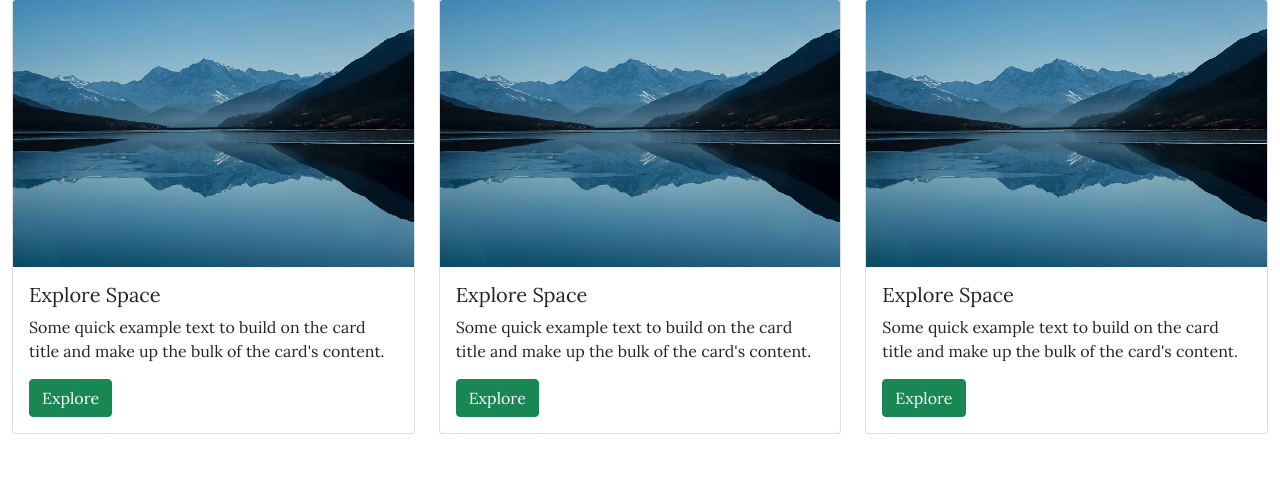
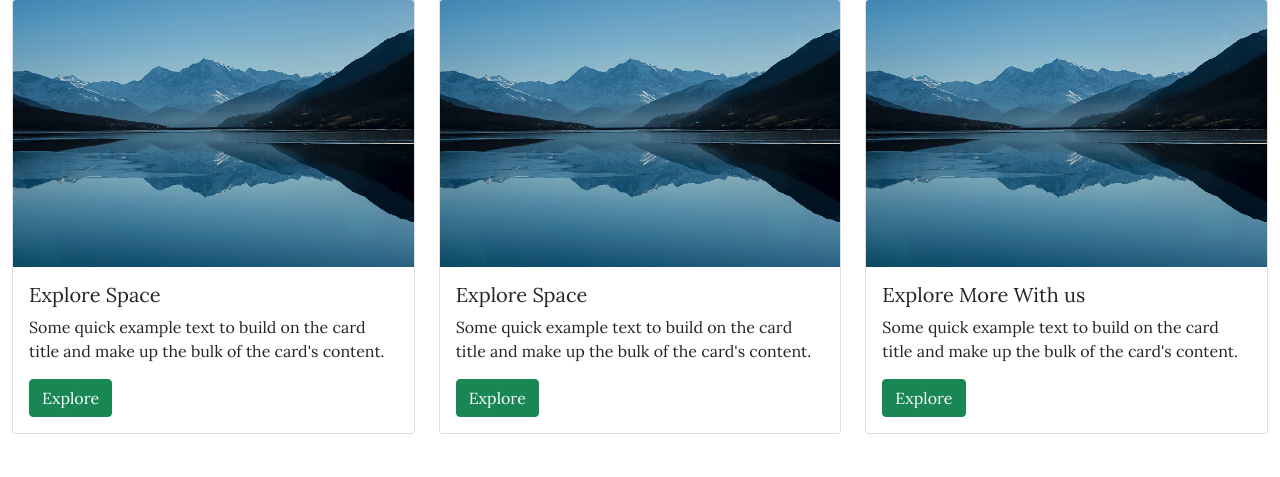
Before and after one commit to zaidkhan694/Practical, a PHP site: page / in a window 1280 px wide. Shown: the part 1391-1868 px from the top of the page. Run offline with PHP 8.4, Linux system fonts and the light colour scheme; some libraries are stand-ins or nearby versions; some web fonts are replaced.

Commit message:
Name change

```diff
--- a/index.php
+++ b/index.php
@@ -118,7 +118,7 @@
   <div class="card">
   <img src="images/img2.jpg.jpg" class="card-img-top" alt="...">
   <div class="card-body">
-    <h5 class="card-title">Explore Space</h5>
+    <h5 class="card-title">Explore More With us</h5>
     <p class="card-text">Some quick example text to build on the card title and make up the bulk of the card's content.</p>
     <a href="#" class="btn btn-success">Explore</a>
   </div>
```
